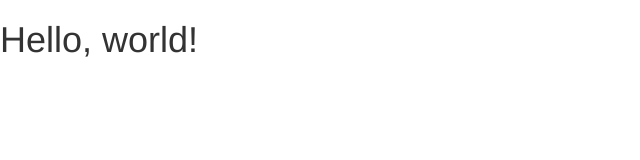
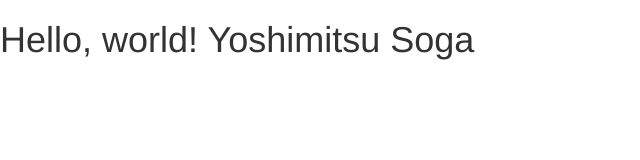
Before and after one commit to sogayosi/yoshimitsu.soga.github.io, a plain HTML site: page index.html in a window 1280 px wide. Shown: the whole page, without its empty margins (0-640 px from the left). Drawn offline with nearby package versions, Linux system fonts and the light colour scheme.

Commit message:
first commit

```diff
--- a/index.html
+++ b/index.html
@@ -13,6 +13,6 @@
     <script src="//maxcdn.bootstrapcdn.com/bootstrap/3.3.5/js/bootstrap.min.js"></script>
   </head>
   <body>
-    <h1>Hello, world!</h1>
+    <h1>Hello, world! Yoshimitsu Soga</h1>
   </body>
 </html>
```
